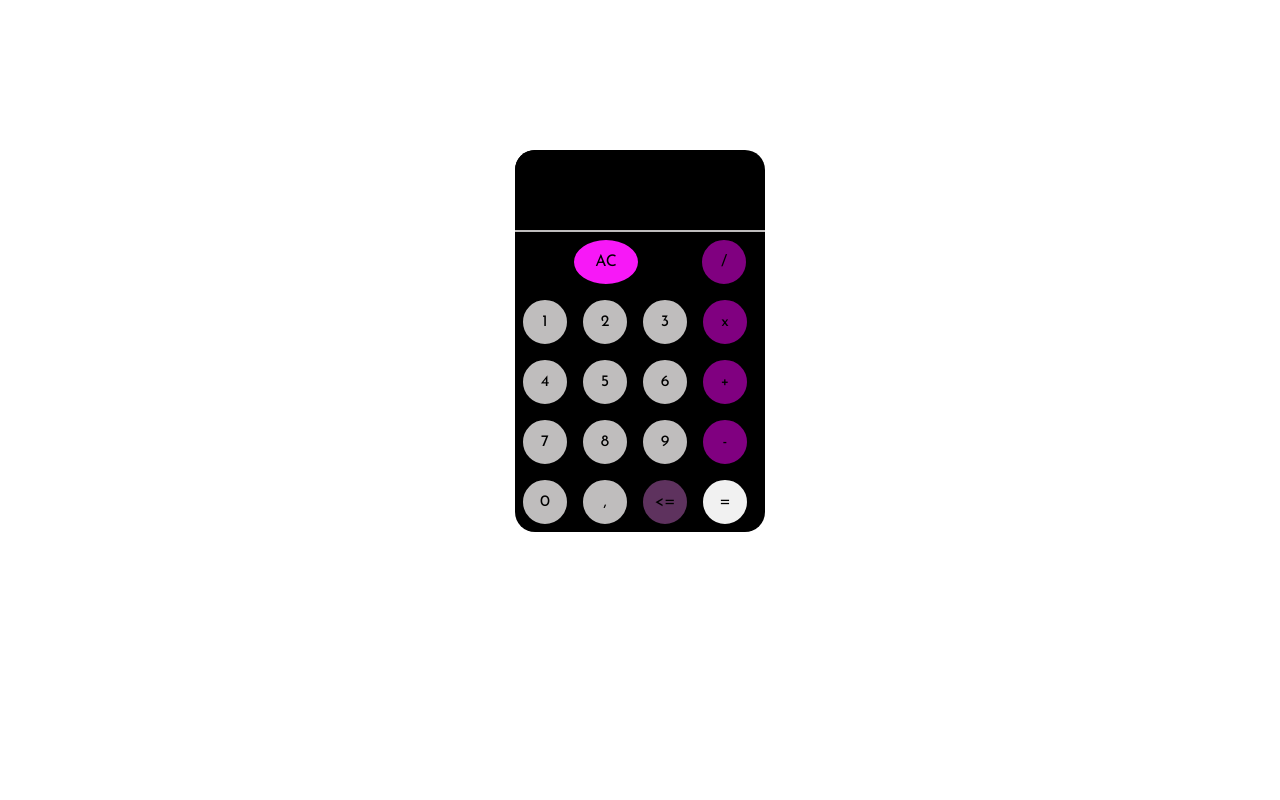
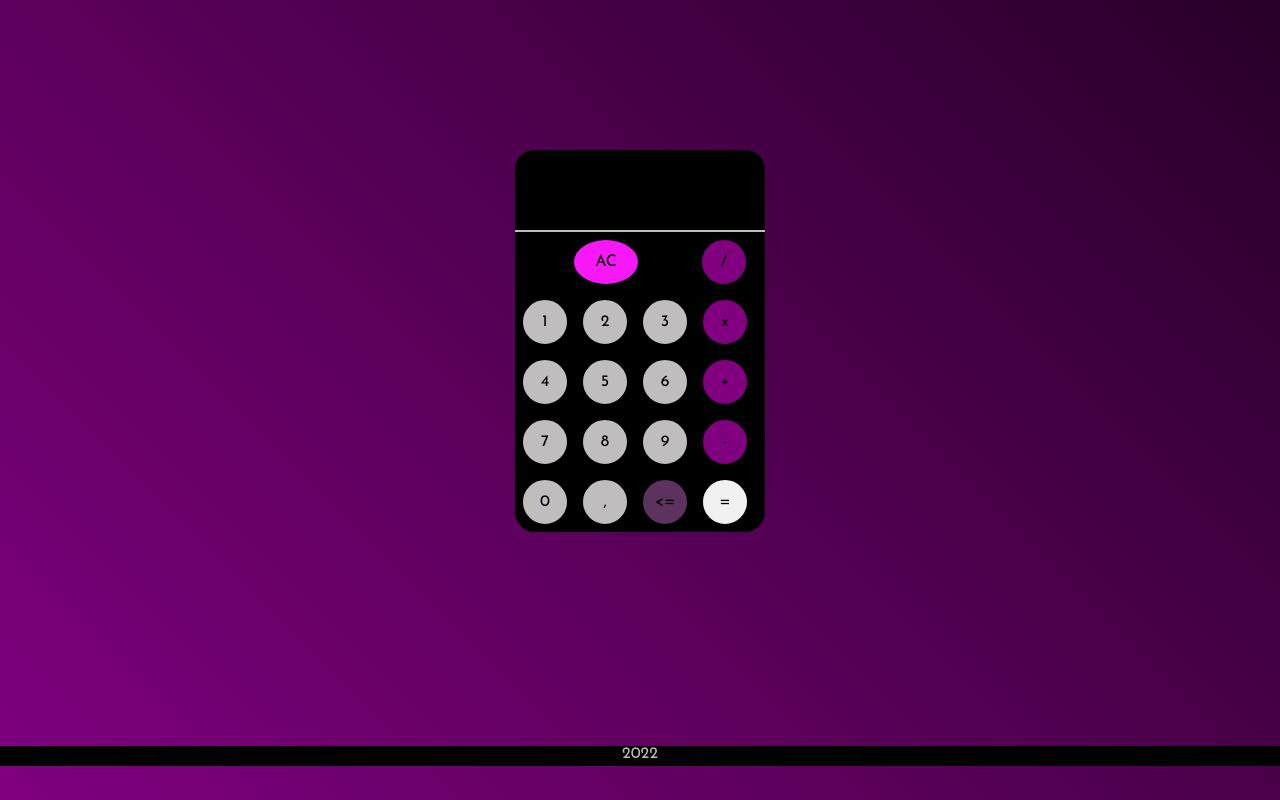
Before and after one commit to Jovelino23/calculadora, a plain HTML site: page index.html in a window 1280 px wide. Drawn offline with Linux system fonts and the light colour scheme.

Commit message:
atualização background

```diff
--- a/index.html
+++ b/index.html
@@ -11,7 +11,7 @@
        @import url('https://fonts.googleapis.com/css2?family=Josefin+Sans&display=swap');
         </style>
 </head>
-<body>
+<body class="gradiente">
 
     <div class="container-geral">
 
@@ -60,6 +60,7 @@
 
     </section>
 </div>
+<footer>2022</footer>
 <script src="script.js"></script>
 </body>
 </html>
--- a/style.css
+++ b/style.css
@@ -5,8 +5,16 @@
     font-size: medium;
     font-family: 'Josefin Sans', sans-serif;
 
+
 }
+.gradiente{
+    background-image:linear-gradient( 45deg, rgb(247, 24, 247), purple, black );
+    height: 100%vh;
+    width: 100%vw;
+    animation: colors 15s ease infinite;
+    background-size: 300% 300%;
 
+}
 
 
 .container-geral{
@@ -78,3 +86,22 @@ p{
 #igual{
     background: rgb(241, 241, 241);
 }
+footer{
+    color:rgb(191, 189, 189);
+    margin-top: 26.7vh;
+    background: black;
+    display: flex;
+    justify-content: center;
+    height: 20px;
+}
+@keyframes colors{
+    0%{
+    background-position:0% 50% ;
+    }
+    50%{
+        background-position:100% 50% ;
+    }
+    100%{
+        background-position:0% 50% ;
+    }
+}
```
